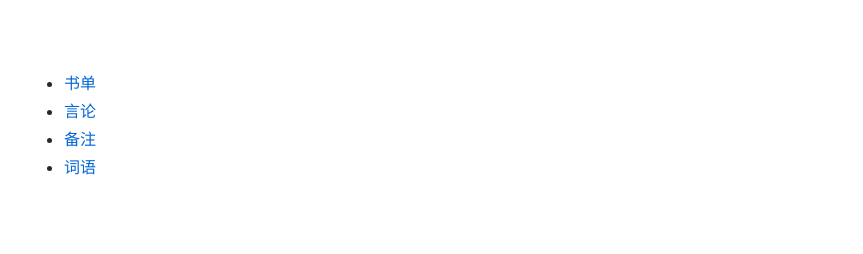
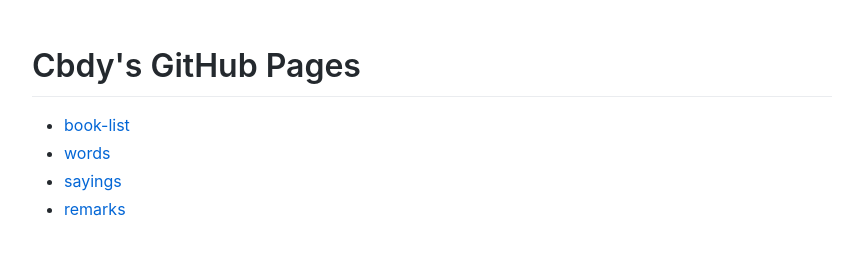
Before and after one commit to cbdyzj/cbdyzj.github.io, a website: page index.html in a window 1280 px wide. Shown: the whole page, without its empty margins (208-1071 px from the left). Drawn offline with Linux system fonts and the light colour scheme.

Commit message:
refactor

```diff
--- a/blogs/catalog.md
+++ b/blogs/catalog.md
@@ -1,4 +1,6 @@
-- 书单
-- 言论
-- 备注
-- 词语
+# Cbdy's GitHub Pages
+
+- book-list
+- words
+- sayings
+- remarks
--- a/index.html
+++ b/index.html
@@ -7,18 +7,19 @@
   <meta http-equiv="X-UA-Compatible" content="ie=edge">
   <link rel="stylesheet" href="src/style.css">
   <script src="src/marked.js"></script>
-  <script src="src/load_async.js"></script>
+  <script src="src/async_load.js"></script>
   <title>微小的工作</title>
 </head>
 
 <body>
-  <div id="main" class="markdown-body">
+  <div class="markdown-body">
     <pre style="background-color:initial;">
     # Cbdy's GitHub Pages
 
     - Index: jianzhao.org
     - Weibo: weibo.com/cbdyzj
     - GitHub: github.com/cbdyzj
+
     </pre>
   </div>
 </body>
--- /dev/null
+++ b/src/async_load.js
@@ -0,0 +1,47 @@
+/**
+ * github pages of Cbdy
+ * http://jianzhao.org
+ */
+const $ = document.querySelector.bind(document)
+
+class PagesLoader {
+
+    constructor() {
+        this.container = $('div.markdown-body')
+    }
+
+    async doLoad() {
+        if (location.hash === '') {
+            return await this.loadCatalog()
+        }
+        const name = location.hash.substring(2)
+        return await this.loadArticle(name)
+    }
+
+    async loadCatalog() {
+        await this.loadHtml(`/blogs/catalog.md`)
+        const ul = $('ul')
+        for (const li of ul.children) {
+            const name = li.innerText
+            li.innerHTML = `<a href="/#/${name}">${name}<a>`
+        }
+    }
+
+    async  loadArticle(name) {
+        await this.loadHtml(`/notes/${name}.md`)
+    }
+
+    async loadHtml(path) {
+        const response = await fetch(path)
+        const text = await response.text()
+        this.container.innerHTML = marked(text)
+    }
+}
+
+document.onreadystatechange = function () {
+    if (document.readyState === "interactive") {
+        const pagesLoader = new PagesLoader
+        addEventListener('popstate', () => pagesLoader.doLoad())
+        pagesLoader.doLoad()
+    }
+}
--- a/src/load_async.js
+++ /dev/null
@@ -1,52 +0,0 @@
-/**
- * github pages of Cbdy
- * http://jianzhao.org
- */
-
-function asyncLoad(resource, callback) {
-    var req = new XMLHttpRequest();
-    req.open("GET", resource);
-    req.setRequestHeader("Content-Type", "text/plain;charset=utf-8");
-    req.onreadystatechange = function () {
-        if (req.readyState === 4 && req.status === 200) {
-            callback(req.responseText);
-        } else if (req.readyState === 4) {
-            callback("\"No comment!\"");
-        }
-    };
-    req.send();
-}
-
-function loadCatalog(content) {
-    var main = document.getElementById("main");
-    main.innerHTML = marked(content);
-    var nodes = main.children;
-    var liNodes = nodes[0].children;
-    Array.prototype.forEach.call(liNodes, function (liNode) {
-        var aEl = document.createElement("a");
-        aEl.href = "#/" + liNode.textContent;
-        aEl.textContent = liNode.textContent;
-        liNode.textContent = "";
-        liNode.appendChild(aEl);
-    });
-}
-
-function loadArticle(content) {
-    var main = document.getElementById("main");
-    main.innerHTML = marked(content);
-}
-
-function async() {
-    if (location.hash === "") {
-        asyncLoad("/blogs/catalog.md", loadCatalog);
-    } else {
-        asyncLoad("/blogs/" + location.hash.substring(2) + ".md", loadArticle);
-    }
-}
-
-document.onreadystatechange = function () {
-    if (document.readyState === "interactive") {
-        addEventListener('popstate', async);
-        async();
-    }
-}
--- a/src/style.css
+++ b/src/style.css
@@ -6,8 +6,8 @@
     align-items: center;
 }
 
-#main {
-    width: 75%;
+.markdown-body {
+    margin-top: 3%;
+    width: 70%;
     max-width: 50rem;
-    margin-top: 5%;
 }
```
Also changed, not shown: notes/remarks.md (+0 -2 lines).
